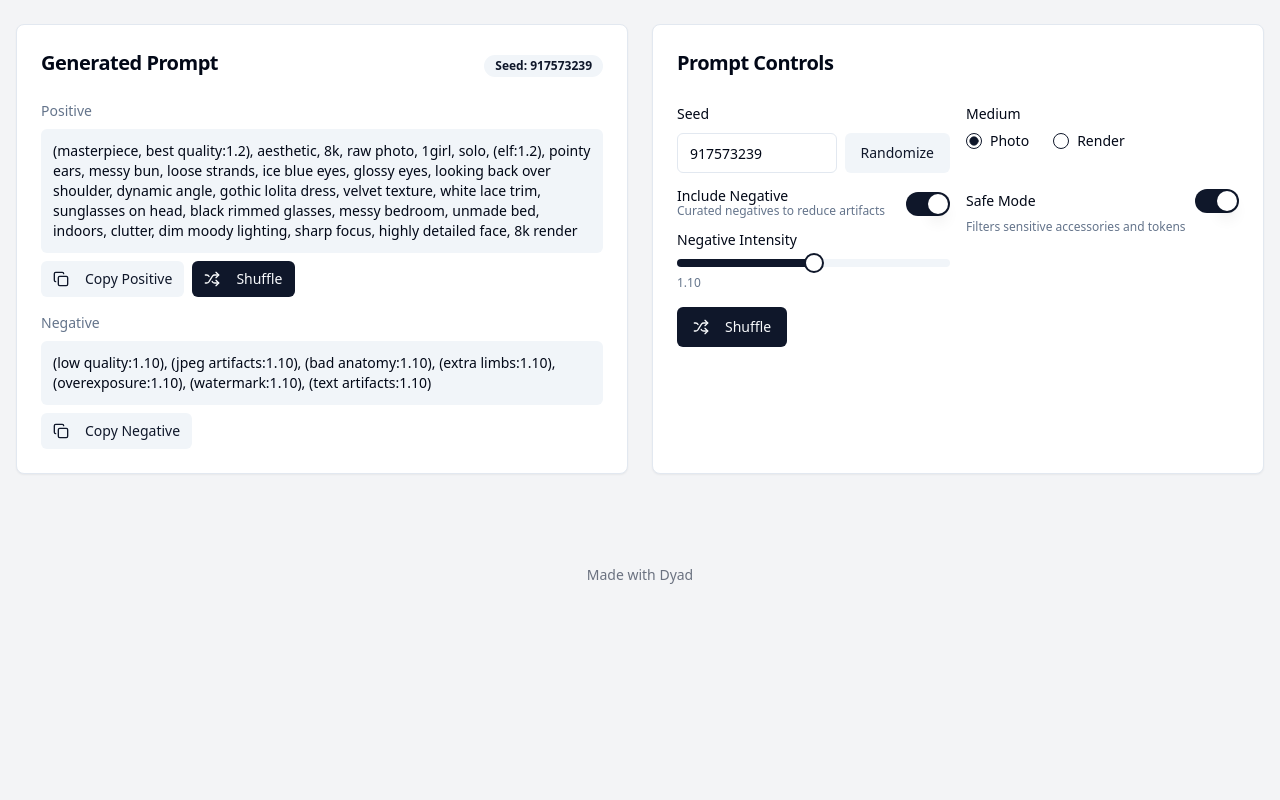
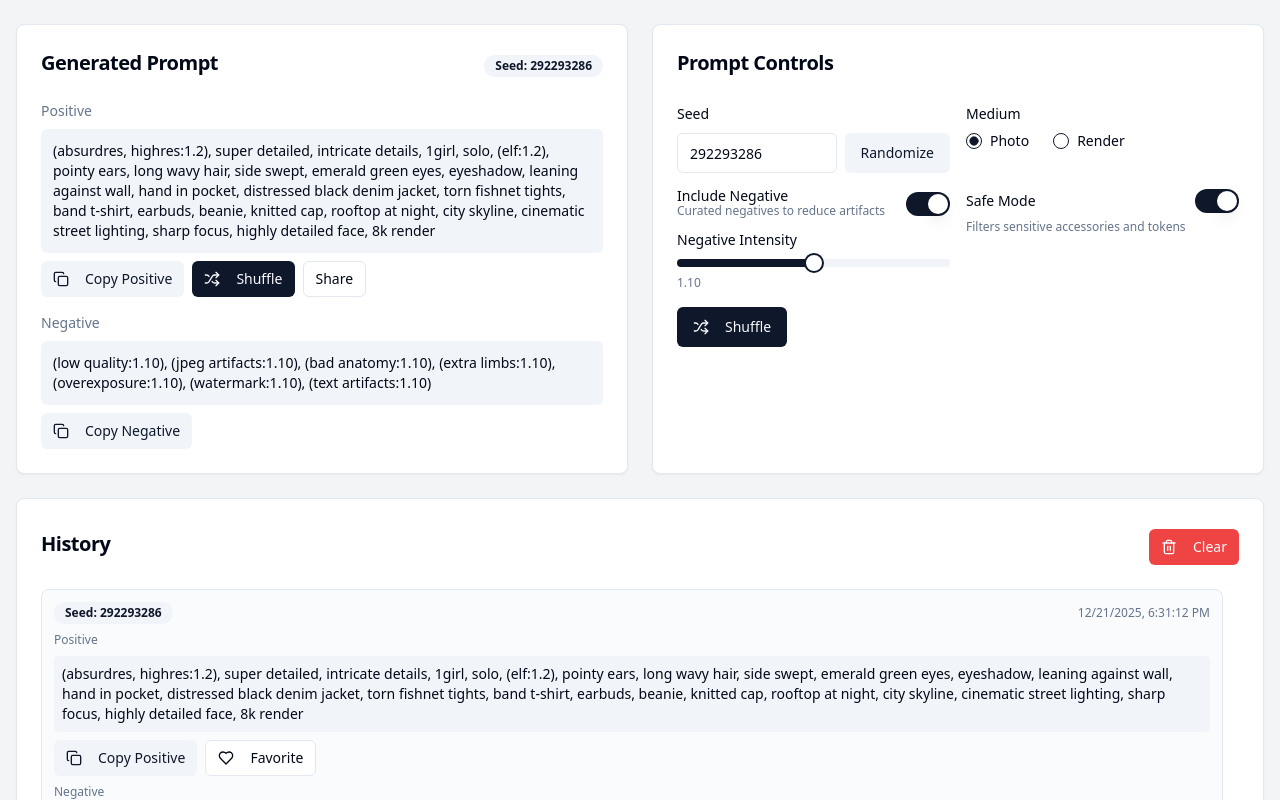
Before and after one commit to travisgalt/PromptParser1.1, a React (Vite) app: page / in a window 1280 px wide. Shown: the top 800 px of the page. Built offline with nearby package versions, Linux system fonts and the light colour scheme.

Commit message:
[dyad] History, favorites, and shareable URLs added - wrote 4 file(s)

```diff
--- a/src/components/PromptGenerator.tsx
+++ b/src/components/PromptGenerator.tsx
@@ -5,22 +5,46 @@ import { PromptControls, ControlsState } from "./generator/PromptControls";
 import { PromptDisplay } from "./generator/PromptDisplay";
 import { generatePrompt, type GeneratorConfig } from "@/lib/prompt-engine";
 import { showSuccess } from "@/utils/toast";
+import { HistoryList, type HistoryItem } from "./generator/HistoryList";
+import { buildShareUrl, parseControlsFromQuery } from "@/lib/url-state";
 
 function randomSeed() {
   return Math.floor(Math.random() * 1_000_000_000);
 }
 
 export const PromptGenerator: React.FC = () => {
-  const [controls, setControls] = React.useState<ControlsState>({
-    seed: randomSeed(),
-    includeNegative: true,
-    negativeIntensity: 1.1,
-    medium: "photo",
-    safeMode: true,
+  // Initialize controls from URL if present
+  const initialControls = React.useMemo(() => {
+    const parsed = parseControlsFromQuery(window.location.search);
+    return {
+      seed: parsed.seed ?? randomSeed(),
+      includeNegative: parsed.includeNegative ?? true,
+      negativeIntensity: parsed.negativeIntensity ?? 1.1,
+      medium: parsed.medium ?? "photo",
+      safeMode: parsed.safeMode ?? true,
+    } as ControlsState;
+  }, []);
+
+  const [controls, setControls] = React.useState<ControlsState>(initialControls);
+  const [positive, setPositive] = React.useState<string>("");
+  const [negative, setNegative] = React.useState<string | undefined>(undefined);
+  const [history, setHistory] = React.useState<HistoryItem[]>(() => {
+    try {
+      const raw = localStorage.getItem("generator:history");
+      return raw ? (JSON.parse(raw) as HistoryItem[]) : [];
+    } catch {
+      return [];
+    }
   });
 
-  const [positive, setPositive] = React.useState<string>("");
-  const [negative, setNegative] = React.useState<string | undefined>(undefined);
+  const saveHistory = (next: HistoryItem[]) => {
+    setHistory(next);
+    try {
+      localStorage.setItem("generator:history", JSON.stringify(next));
+    } catch {
+      // let it fail silently
+    }
+  };
 
   const shuffle = React.useCallback(() => {
     const config: GeneratorConfig = {
@@ -33,14 +57,51 @@ export const PromptGenerator: React.FC = () => {
     const result = generatePrompt(config);
     setPositive(result.positive);
     setNegative(result.negative);
+    const item: HistoryItem = {
+      id: `${result.seed}-${Date.now()}`,
+      positive: result.positive,
+      negative: result.negative,
+      seed: result.seed,
+      timestamp: Date.now(),
+      favorite: false,
+    };
+    const next = [item, ...history].slice(0, 25);
+    saveHistory(next);
     showSuccess("Prompt generated");
-  }, [controls]);
+  }, [controls, history]);
 
   React.useEffect(() => {
-    // Generate initial prompt
     shuffle();
     // eslint-disable-next-line react-hooks/exhaustive-deps
   }, []);
+
+  // Keep URL in sync when user presses Share; we don't push state on every change
+  const onShare = () => {
+    const url = buildShareUrl(controls);
+    navigator.clipboard.writeText(url);
+    showSuccess("Shareable link copied");
+  };
+
+  // Actions for History
+  const onCopyPositive = (id: string) => {
+    const item = history.find((h) => h.id === id);
+    if (item) navigator.clipboard.writeText(item.positive);
+  };
+
+  const onCopyNegative = (id: string) => {
+    const item = history.find((h) => h.id === id);
+    if (item && item.negative) navigator.clipboard.writeText(item.negative);
+  };
+
+  const onToggleFavorite = (id: string) => {
+    const next = history.map((h) => (h.id === id ? { ...h, favorite: !h.favorite } : h));
+    saveHistory(next);
+  };
+
+  const onClearHistory = () => {
+    saveHistory([]);
+    showSuccess("History cleared");
+  };
 
   const randomizeSeed = () => {
     setControls((c) => ({ ...c, seed: randomSeed() }));
@@ -53,7 +114,13 @@ export const PromptGenerator: React.FC = () => {
   return (
     <div className="container mx-auto px-4 py-6">
       <div className="grid grid-cols-1 lg:grid-cols-2 gap-6">
-        <PromptDisplay positive={positive} negative={negative} seed={controls.seed} onShuffle={onShuffleClick} />
+        <PromptDisplay
+          positive={positive}
+          negative={negative}
+          seed={controls.seed}
+          onShuffle={onShuffleClick}
+          onShare={onShare}
+        />
         <PromptControls
           state={controls}
           onChange={setControls}
@@ -61,6 +128,16 @@ export const PromptGenerator: React.FC = () => {
           onRandomizeSeed={randomizeSeed}
         />
       </div>
+
+      <div className="mt-6">
+        <HistoryList
+          items={history}
+          onCopyPositive={onCopyPositive}
+          onCopyNegative={onCopyNegative}
+          onToggleFavorite={onToggleFavorite}
+          onClear={onClearHistory}
+        />
+      </div>
     </div>
   );
 };
--- /dev/null
+++ b/src/components/generator/HistoryList.tsx
@@ -0,0 +1,113 @@
+"use client";
+
+import * as React from "react";
+import { Card, CardContent, CardHeader, CardTitle } from "@/components/ui/card";
+import { Button } from "@/components/ui/button";
+import { Badge } from "@/components/ui/badge";
+import { ScrollArea } from "@/components/ui/scroll-area";
+import { Copy, Heart, Trash2 } from "lucide-react";
+import { showSuccess } from "@/utils/toast";
+
+export type HistoryItem = {
+  id: string;
+  positive: string;
+  negative?: string;
+  seed: number;
+  timestamp: number;
+  favorite: boolean;
+};
+
+type Props = {
+  items: HistoryItem[];
+  onCopyPositive: (id: string) => void;
+  onCopyNegative: (id: string) => void;
+  onToggleFavorite: (id: string) => void;
+  onClear: () => void;
+};
+
+export const HistoryList: React.FC<Props> = ({
+  items,
+  onCopyPositive,
+  onCopyNegative,
+  onToggleFavorite,
+  onClear,
+}) => {
+  const empty = items.length === 0;
+
+  return (
+    <Card className="w-full">
+      <CardHeader className="flex-row items-center justify-between">
+        <CardTitle className="text-xl">History</CardTitle>
+        {!empty && (
+          <Button variant="destructive" size="sm" onClick={onClear}>
+            <Trash2 className="mr-2 h-4 w-4" /> Clear
+          </Button>
+        )}
+      </CardHeader>
+      <CardContent>
+        {empty ? (
+          <div className="text-sm text-muted-foreground">
+            No history yet. Generate a prompt to see it here.
+          </div>
+        ) : (
+          <ScrollArea className="h-64 pr-4">
+            <div className="space-y-4">
+              {items.map((item) => (
+                <div
+                  key={item.id}
+                  className="rounded-lg border p-3 flex flex-col gap-2 bg-muted/40"
+                >
+                  <div className="flex items-center justify-between">
+                    <Badge variant={item.favorite ? "default" : "secondary"}>
+                      Seed: {item.seed}
+                    </Badge>
+                    <div className="text-xs text-muted-foreground">
+                      {new Date(item.timestamp).toLocaleString()}
+                    </div>
+                  </div>
+                  <div className="text-xs text-muted-foreground">Positive</div>
+                  <div className="rounded bg-muted p-2 text-sm">{item.positive}</div>
+                  <div className="flex gap-2">
+                    <Button
+                      variant="secondary"
+                      size="sm"
+                      onClick={() => {
+                        onCopyPositive(item.id);
+                        showSuccess("Positive copied");
+                      }}
+                    >
+                      <Copy className="mr-2 h-4 w-4" /> Copy Positive
+                    </Button>
+                    <Button
+                      variant={item.favorite ? "default" : "outline"}
+                      size="sm"
+                      onClick={() => onToggleFavorite(item.id)}
+                    >
+                      <Heart className="mr-2 h-4 w-4" /> {item.favorite ? "Favorited" : "Favorite"}
+                    </Button>
+                  </div>
+                  {item.negative && (
+                    <>
+                      <div className="text-xs text-muted-foreground">Negative</div>
+                      <div className="rounded bg-muted p-2 text-sm">{item.negative}</div>
+                      <Button
+                        variant="secondary"
+                        size="sm"
+                        onClick={() => {
+                          onCopyNegative(item.id);
+                          showSuccess("Negative copied");
+                        }}
+                      >
+                        <Copy className="mr-2 h-4 w-4" /> Copy Negative
+                      </Button>
+                    </>
+                  )}
+                </div>
+              ))}
+            </div>
+          </ScrollArea>
+        )}
+      </CardContent>
+    </Card>
+  );
+};
--- a/src/components/generator/PromptDisplay.tsx
+++ b/src/components/generator/PromptDisplay.tsx
@@ -12,9 +12,10 @@ type Props = {
   negative?: string;
   seed: number;
   onShuffle: () => void;
+  onShare?: () => void;
 };
 
-export const PromptDisplay: React.FC<Props> = ({ positive, negative, seed, onShuffle }) => {
+export const PromptDisplay: React.FC<Props> = ({ positive, negative, seed, onShuffle, onShare }) => {
   const copyText = (text: string, label: string) => {
     navigator.clipboard.writeText(text);
     showSuccess(`${label} copied`);
@@ -37,6 +38,11 @@ export const PromptDisplay: React.FC<Props> = ({ positive, negative, seed, onShu
             <Button size="sm" onClick={onShuffle}>
               <Shuffle className="mr-2 h-4 w-4" /> Shuffle
             </Button>
+            {onShare && (
+              <Button size="sm" variant="outline" onClick={onShare}>
+                Share
+              </Button>
+            )}
           </div>
         </div>
 
--- /dev/null
+++ b/src/lib/url-state.ts
@@ -0,0 +1,43 @@
+import { ControlsState } from "@/components/generator/PromptControls";
+
+function boolToNum(b: boolean): string {
+  return b ? "1" : "0";
+}
+
+function numToBool(n: string | null): boolean {
+  return n === "1";
+}
+
+export function encodeControlsToQuery(state: ControlsState): string {
+  const params = new URLSearchParams();
+  params.set("seed", String(state.seed));
+  params.set("medium", state.medium);
+  params.set("neg", boolToNum(state.includeNegative));
+  params.set("negInt", String(state.negativeIntensity));
+  params.set("safe", boolToNum(state.safeMode));
+  return params.toString();
+}
+
+export function parseControlsFromQuery(search: string): Partial<ControlsState> {
+  const params = new URLSearchParams(search);
+  const seedStr = params.get("seed");
+  const medium = params.get("medium");
+  const neg = params.get("neg");
+  const negInt = params.get("negInt");
+  const safe = params.get("safe");
+
+  const parsed: Partial<ControlsState> = {};
+  if (seedStr && !Number.isNaN(Number(seedStr))) parsed.seed = Number(seedStr);
+  if (medium === "photo" || medium === "render") parsed.medium = medium;
+  if (neg !== null) parsed.includeNegative = numToBool(neg);
+  if (negInt && !Number.isNaN(Number(negInt))) parsed.negativeIntensity = Number(negInt);
+  if (safe !== null) parsed.safeMode = numToBool(safe);
+
+  return parsed;
+}
+
+export function buildShareUrl(state: ControlsState): string {
+  const base = `${window.location.origin}${window.location.pathname}`;
+  const qs = encodeControlsToQuery(state);
+  return `${base}?${qs}`;
+}
```
